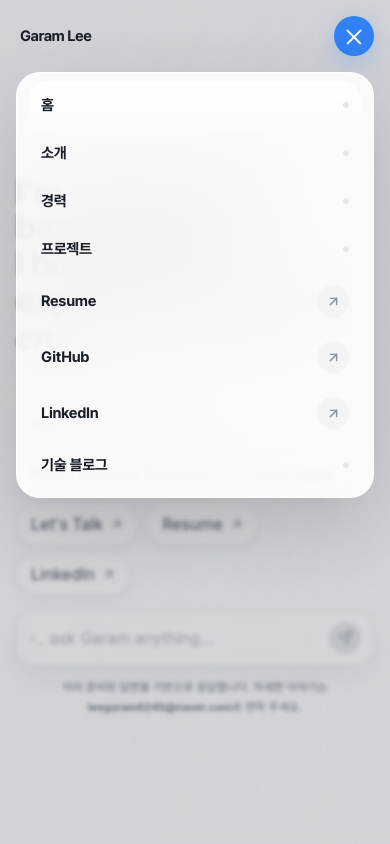
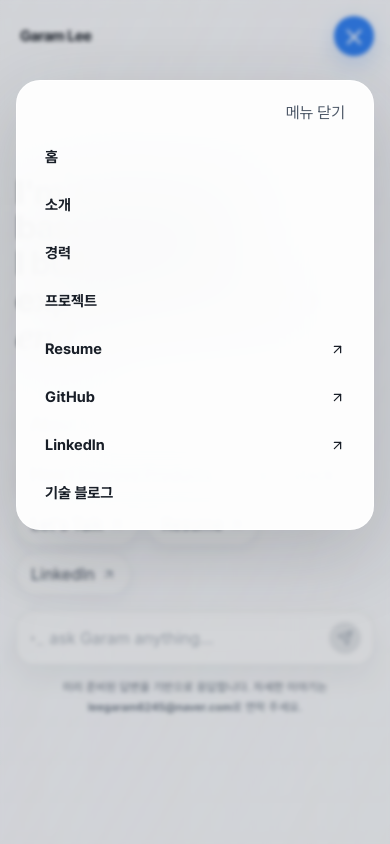
Before and after one commit to Garam-Leee/garam.dev, a Next.js app: page / in a window 390 px wide. Both pictures are taken after a click on the button 354 px from the left and 36 px from the top of the page. Shown: the top 844 px of the page. Built offline with nearby package versions, Linux system fonts and the light colour scheme.

Commit message:
fix: make mobile navigation a keyboard accessible dialog

```diff
--- a/src/components/ui/Nav.tsx
+++ b/src/components/ui/Nav.tsx
@@ -4,10 +4,11 @@ import { ease } from "@/lib/motion";
 
 import { navLinks, profile } from "@/lib/portfolio";
 import { cn } from "@/lib/utils";
-import { AnimatePresence, motion } from "framer-motion";
+import { motion } from "framer-motion";
 import { ArrowUpRight } from "lucide-react";
 import Link from "next/link";
 import { useEffect, useState } from "react";
+import * as Dialog from "@radix-ui/react-dialog";
 
 
 export default function Nav() {
@@ -24,28 +25,14 @@ export default function Nav() {
   }, []);
 
   useEffect(() => {
-    if (!isOpen) return;
-
-    const scrollY = window.scrollY;
-
-    document.body.style.position = "fixed";
-    document.body.style.top = `-${scrollY}px`;
-    document.body.style.left = "0";
-    document.body.style.right = "0";
-    document.body.style.width = "100%";
-
-    return () => {
-      document.body.style.position = "";
-      document.body.style.top = "";
-      document.body.style.left = "";
-      document.body.style.right = "";
-      document.body.style.width = "";
-      window.scrollTo(0, scrollY);
-    };
-  }, [isOpen]);
+    const desktop = window.matchMedia("(min-width: 768px)");
+    const closeOnDesktop = () => { if (desktop.matches) setIsOpen(false); };
+    desktop.addEventListener("change", closeOnDesktop);
+    return () => desktop.removeEventListener("change", closeOnDesktop);
+  }, []);
 
   return (
-    <>
+    <Dialog.Root open={isOpen} onOpenChange={setIsOpen}>
       <header className="fixed inset-x-0 top-0 z-50">
         <div className="mx-auto flex h-[72px] max-w-7xl items-center justify-between px-4 sm:h-20 sm:px-8 lg:px-10">
           <Link
@@ -79,9 +66,9 @@ export default function Nav() {
             ))}
           </nav>
 
+          <Dialog.Trigger asChild>
           <button
             type="button"
-            onClick={() => setIsOpen((value) => !value)}
             className={cn(
               "relative grid h-10 w-10 place-items-center rounded-full border backdrop-blur-xl transition md:hidden",
               isOpen
@@ -109,70 +96,39 @@ export default function Nav() {
               />
             </span>
           </button>
+          </Dialog.Trigger>
         </div>
       </header>
 
-      <AnimatePresence>
-        {isOpen && (
-          <>
-            <motion.button
-              type="button"
-              aria-label="메뉴 닫기"
-              className="fixed inset-0 z-40 bg-[#191f28]/18 backdrop-blur-[2px] md:hidden"
-              initial={{ opacity: 0 }}
-              animate={{ opacity: 1 }}
-              exit={{ opacity: 0 }}
-              transition={{ duration: 0.2, ease }}
-              onClick={() => setIsOpen(false)}
-            />
-
-            <motion.div
-              key="mobile-menu"
-              initial={{ opacity: 0, y: -8, scale: 0.98 }}
-              animate={{ opacity: 1, y: 0, scale: 1 }}
-              exit={{ opacity: 0, y: -8, scale: 0.98 }}
-              transition={{ duration: 0.24, ease }}
-              className="fixed inset-x-4 top-[72px] z-50 overflow-hidden rounded-[24px] border border-white/80 bg-white/88 shadow-[0px_24px_80px_rgba(25,31,40,0.18)] backdrop-blur-2xl md:hidden"
+      <Dialog.Portal>
+        <Dialog.Overlay className="fixed inset-0 z-[60] bg-[#191f28]/18 backdrop-blur-[2px] md:hidden" />
+        <Dialog.Content
+          data-lenis-prevent
+          className="fixed inset-x-4 top-20 z-[70] max-h-[calc(100dvh-100px)] overflow-y-auto rounded-[24px] border border-white/80 bg-white/95 p-3 shadow-[0_24px_80px_rgba(25,31,40,0.18)] backdrop-blur-2xl md:hidden"
         >
-              <div className="pointer-events-none absolute inset-x-3 top-2 h-16 rounded-[20px] bg-[linear-gradient(180deg,rgba(255,255,255,0.9),transparent)]" />
-
-              <nav className="relative p-2">
-                {navLinks.map((link, index) => (
-                  <motion.div
-                    key={link.label}
-                    initial={{ opacity: 0, y: -4 }}
-                    animate={{ opacity: 1, y: 0 }}
-                    transition={{
-                      delay: index * 0.035,
-                      duration: 0.22,
-                      ease,
-                    }}
-                  >
+          <Dialog.Title className="sr-only">사이트 메뉴</Dialog.Title>
+          <Dialog.Description className="sr-only">포트폴리오 섹션과 외부 프로필로 이동합니다.</Dialog.Description>
+          <div className="flex justify-end">
+            <Dialog.Close className="rounded-full px-4 py-2 text-sm font-semibold text-body">메뉴 닫기</Dialog.Close>
+          </div>
+          <nav aria-label="모바일 주 메뉴">
+            {navLinks.map((link) => (
+              <Dialog.Close asChild key={link.label}>
                 <Link
                   href={link.href}
                   target={link.external ? "_blank" : undefined}
                   rel={link.external ? "noopener noreferrer" : undefined}
                   download={"download" in link ? link.download : undefined}
-                      onClick={() => setIsOpen(false)}
-                      className="group flex min-h-12 items-center justify-between rounded-[18px] px-4 py-3 text-[15px] font-bold tracking-[-0.02em] text-[#191f28] transition hover:bg-[#f2f4f6] focus:outline-none focus:ring-4 focus:ring-[#3182f6]/15"
+                  className="flex min-h-12 items-center justify-between rounded-[18px] px-4 py-3 text-[15px] font-bold text-heading transition hover:bg-[#f2f4f6]"
                 >
-                      <span>{link.label}</span>
-
-                      {link.external ? (
-                        <span className="grid h-8 w-8 place-items-center rounded-full bg-[#f2f4f6] text-[#8b95a1] transition group-hover:bg-[#e8f3ff] group-hover:text-[#3182f6]">
-                          <ArrowUpRight size={15} strokeWidth={2.3} />
-                        </span>
-                      ) : (
-                        <span className="h-1.5 w-1.5 rounded-full bg-[#e5e8eb] transition group-hover:bg-[#3182f6]" />
-                      )}
+                  {link.label}
+                  {link.external && <ArrowUpRight size={15} aria-hidden="true" />}
                 </Link>
-                  </motion.div>
+              </Dialog.Close>
             ))}
           </nav>
-            </motion.div>
-          </>
-        )}
-      </AnimatePresence>
-    </>
+        </Dialog.Content>
+      </Dialog.Portal>
+    </Dialog.Root>
   );
 }
```
Lines whose indentation alone changed are shown as unchanged.
